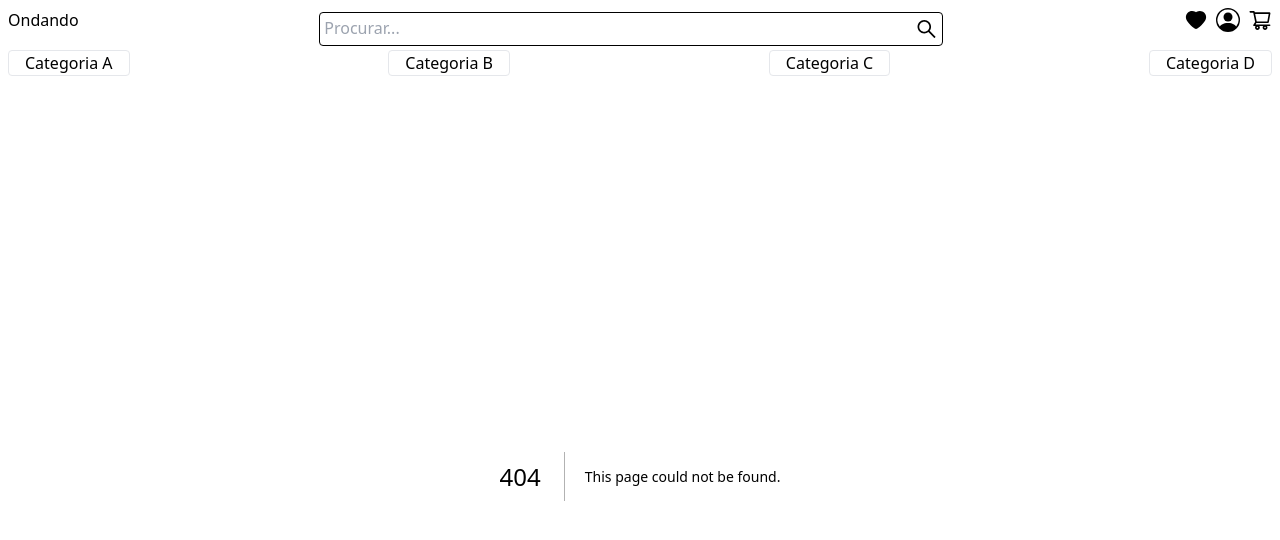
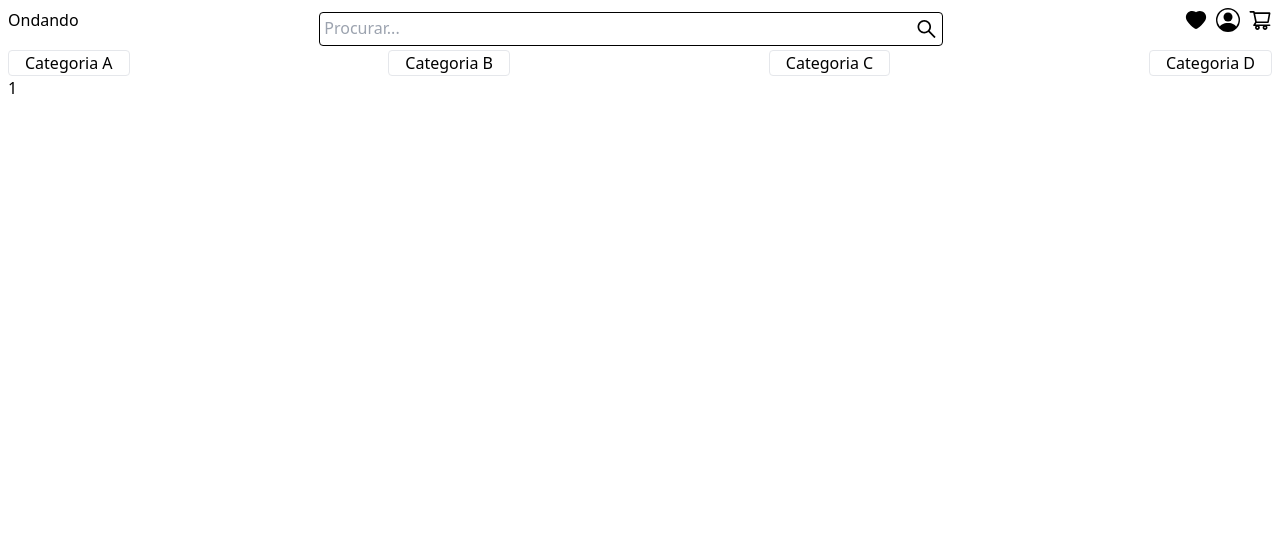
Before and after one commit to Ondando/Digital, a Next.js app: page /1 in a window 1280 px wide. Before the commit this address had no page. Shown: the top 540 px of the page. Built offline with nearby package versions, Linux system fonts and the light colour scheme.

Commit message:
Product route +  Page

```diff
--- /dev/null
+++ b/app/[productId]/loading.tsx
@@ -0,0 +1,3 @@
+export default function loading() {
+  return <p>Loading...</p>;
+}
--- /dev/null
+++ b/app/[productId]/page.tsx
@@ -0,0 +1,12 @@
+export default function ProductPage({
+  params,
+}: {
+  params: { productId: string };
+}) {
+  const { productId } = params;
+  return (
+    <div>
+      <p>{productId}</p>
+    </div>
+  );
+}
--- a/app/page.tsx
+++ b/app/page.tsx
@@ -3,7 +3,7 @@ import ImageSlider from "@components/ImageSlider";
 import cardimage from "@assets/cardimage.png";
 import SliderCards from "@components/SliderCards";
 
-export default function Page() {
+export default function HomePage() {
   const GodOfWar: ICard = {
     ProdutName: "God of War",
     ProductImage: cardimage,
@@ -16,7 +16,7 @@ export default function Page() {
     Price: "59,99",
     Seller: "Joao",
   };
-  const Cards: ICard[] = [GodOfWar, Naruto, GodOfWar, Naruto];
+  const Recomended: ICard[] = [GodOfWar, Naruto, GodOfWar, Naruto];
 
   return (
     <div className="md:flex md:flex-row md:justify-around">
@@ -26,7 +26,7 @@ export default function Page() {
       </div>
       <div className="md:w-3/12">
         <p>Recomended</p>
-        <SliderCards cards={Cards} />
+        <SliderCards cards={Recomended} />
       </div>
     </div>
   );
--- a/components/SliderCards/index.tsx
+++ b/components/SliderCards/index.tsx
@@ -7,7 +7,7 @@ interface ISliderCards {
 export default function SliderCards({ cards }: ISliderCards) {
   return (
     <>
-      <div className="grid grid-cols-2 " >
+      <div className="grid grid-cols-2 ">
         {cards.map((e: ICard, k) => {
           return (
             <div className="p-1" key={k}>
```
Also changed, not shown: app/[productId]/layout.tsx (added, +14 -0 lines).
